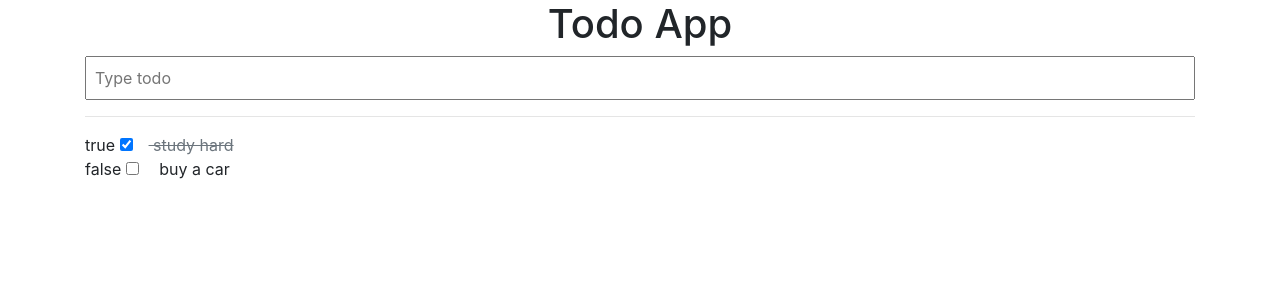
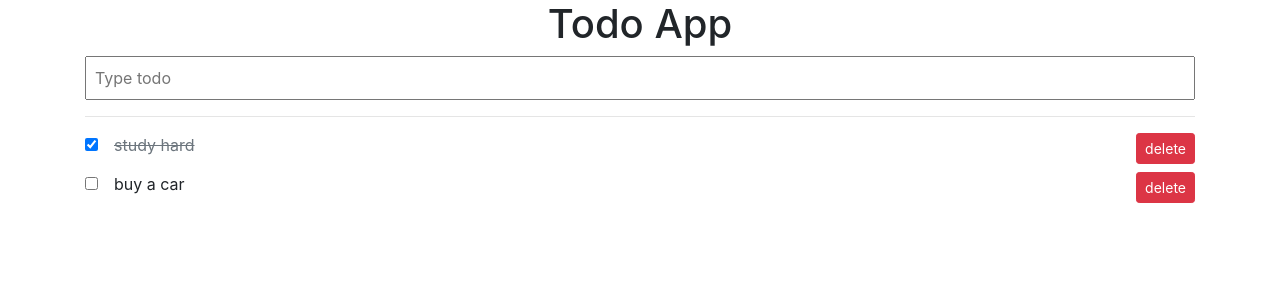
Before and after one commit to kyeongmin21/todo, a Vue app: page / in a window 1280 px wide. Shown: the top 300 px of the page. Built offline with nearby package versions, Linux system fonts and the light colour scheme.

Commit message:
clickDelete 이벤트

```diff
--- a/src/components/Todo.vue
+++ b/src/components/Todo.vue
@@ -1,14 +1,20 @@
 <template>
-  <div>
-    {{ todoList.checked}}
-    <input type="checkbox"
-           :checked="todoList.checked"
-           @change="toggleCheckbox">
-    <span class="ml-3"
+  <div class="mb-2 d-flex">
+    <div>
+      <input type="checkbox"
+             :checked="todoList.checked"
+             @change="toggleCheckbox">
+    </div>
+
+    <span class="ml-3 flex-grow-1"
           :class="todoList.checked ? 'text-muted' : ''"
           :style="todoList.checked ? 'text-decoration:line-through' : ''">
       {{ todoList.text }}
     </span>
+    <button class="btn btn-danger btn-sm"
+            @click="clickDelete">
+      delete
+    </button>
   </div>
 </template>
 
@@ -27,6 +33,9 @@ export default {
         id: this.todoList.id,
         checked: e.target.checked
       })
+    },
+    clickDelete() {
+      this.$emit('click-delete', this.todo.id)
     }
   }
 }
```
